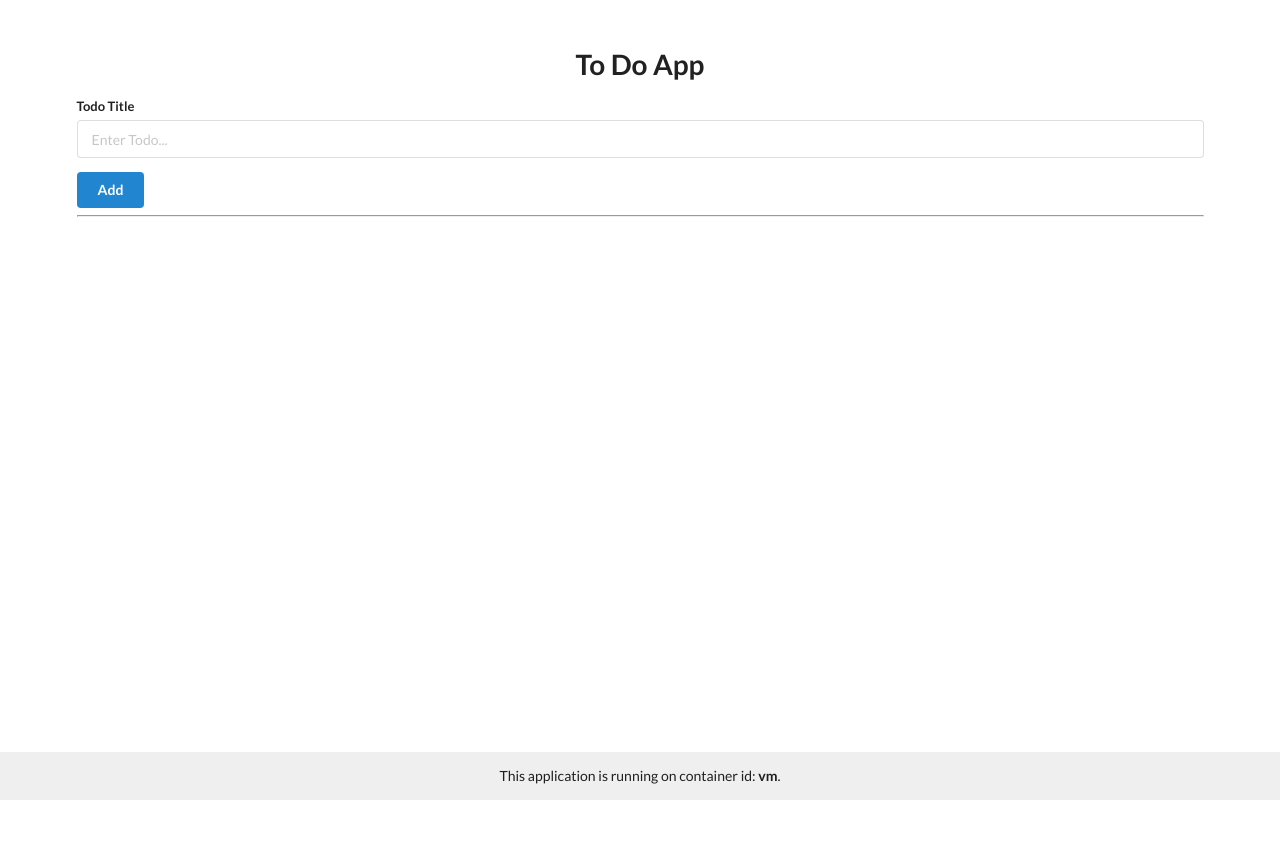
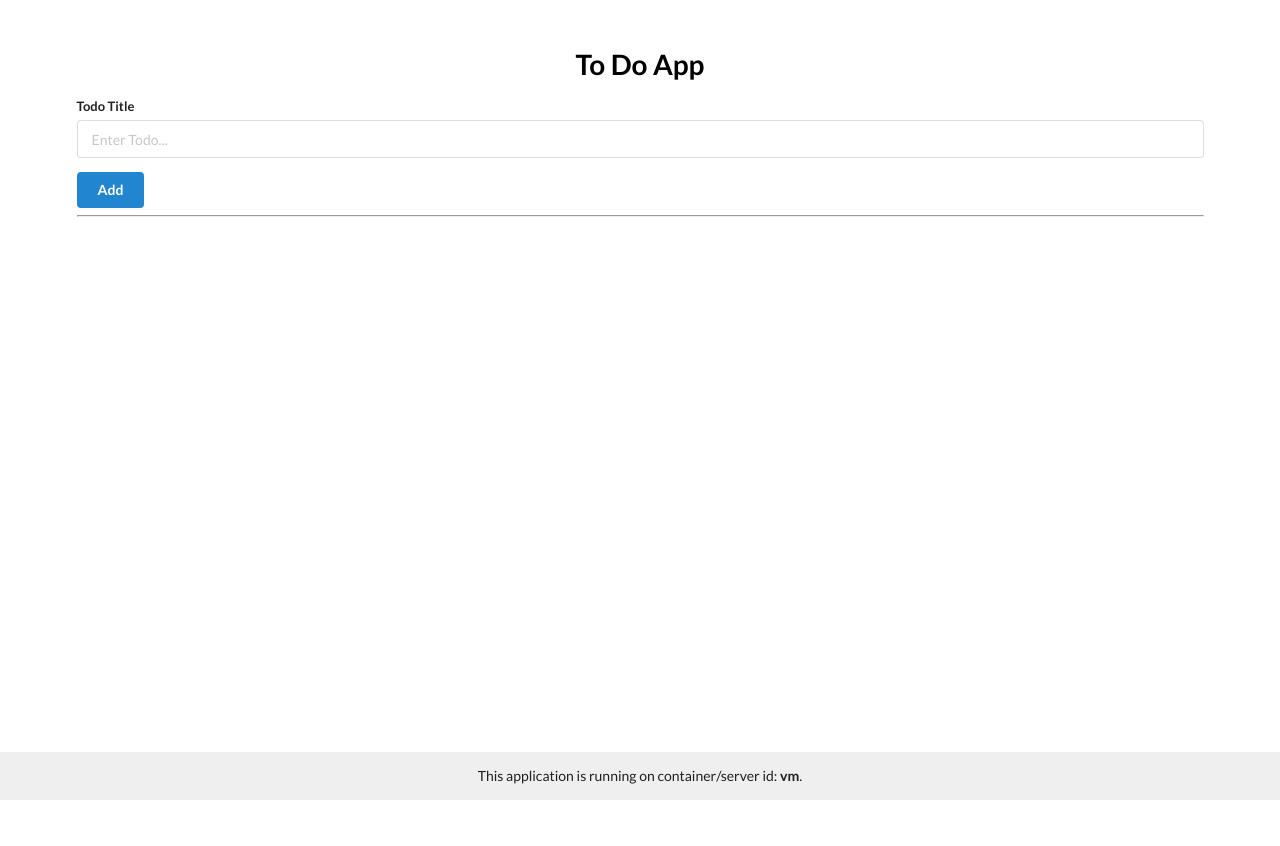
Before and after one commit to kjakedev/PCC-DevOps-Bootcamp, a Flask app: page / in a window 1280 px wide. Run offline with Flask 3, Linux system fonts and the light colour scheme.

Commit message:
fix base.html

```diff
--- a/Jenkins/Python-ToDo/templates/base.html
+++ b/Jenkins/Python-ToDo/templates/base.html
@@ -22,8 +22,8 @@
         text-align: center;
       }
 
-      h1 {
-        color: {{ H1_COLOR }};
+      div > h1.ui {
+        color: {{ h1_color }} !important;
       }
     </style>
   </head>
@@ -58,7 +58,7 @@
       {% endfor %}
     </div>
     <div class="footer">
-      This application is running on container id:
+      This application is running on container/server id:
       <strong>{{container_id}}</strong>.
     </div>
   </body>
```
